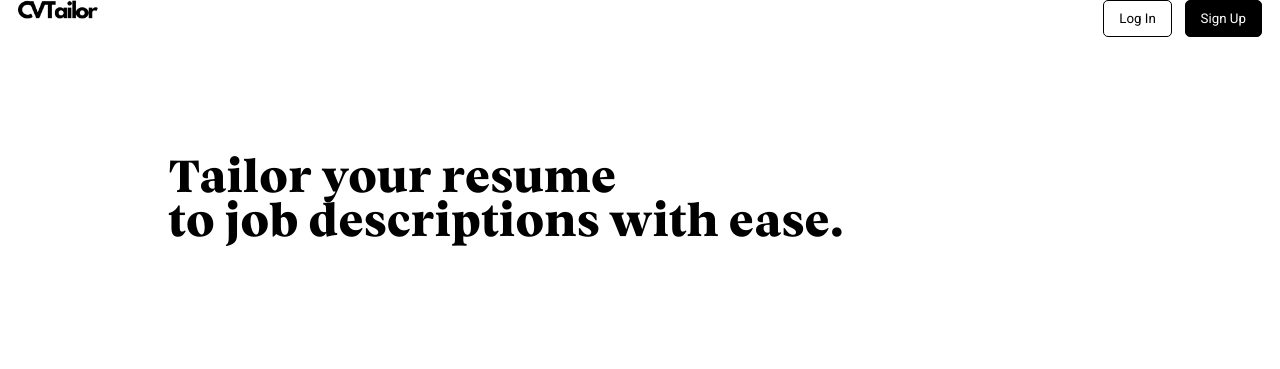
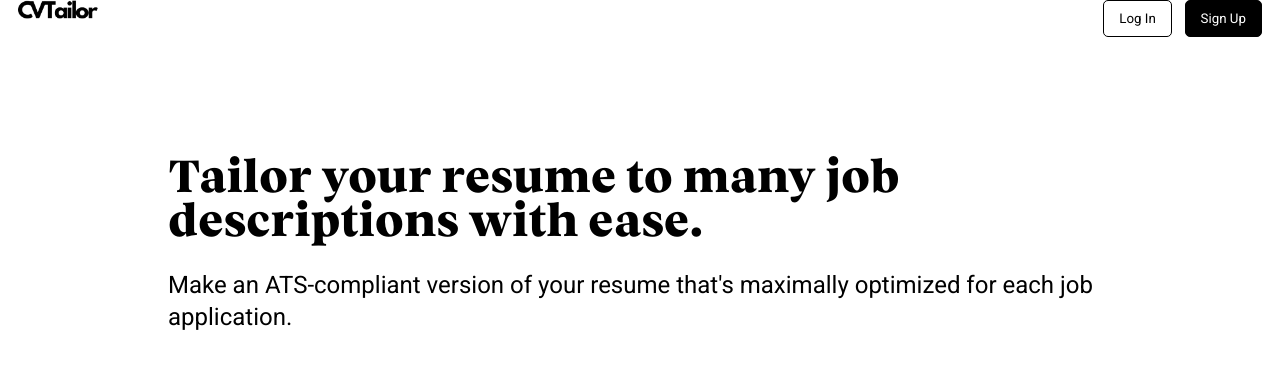
Before and after one commit to dahunsi-dami/mycvtailor, a Django app: page / in a window 1280 px wide. Shown: the part 18-387 px from the top of the page. Run offline with Django 5.2, Linux system fonts and the light colour scheme; some libraries are stand-ins or nearby versions.

Commit message:
Update header text and subheader text for homepage.

```diff
--- a/cvproject/cvapp/templates/main/home.html
+++ b/cvproject/cvapp/templates/main/home.html
@@ -1,5 +1,6 @@
 {% extends './base.html' %}
 {% block title %}Home Page{% endblock %}
 {% block content %}
-<h1>Tailor your resume<br>to job descriptions with ease.</h1>
+<h1>Tailor your resume to many job descriptions with ease.</h1>
+<p>Make an ATS-compliant version of your resume that's maximally optimized for each job application.</p>
 {% endblock %}
```
